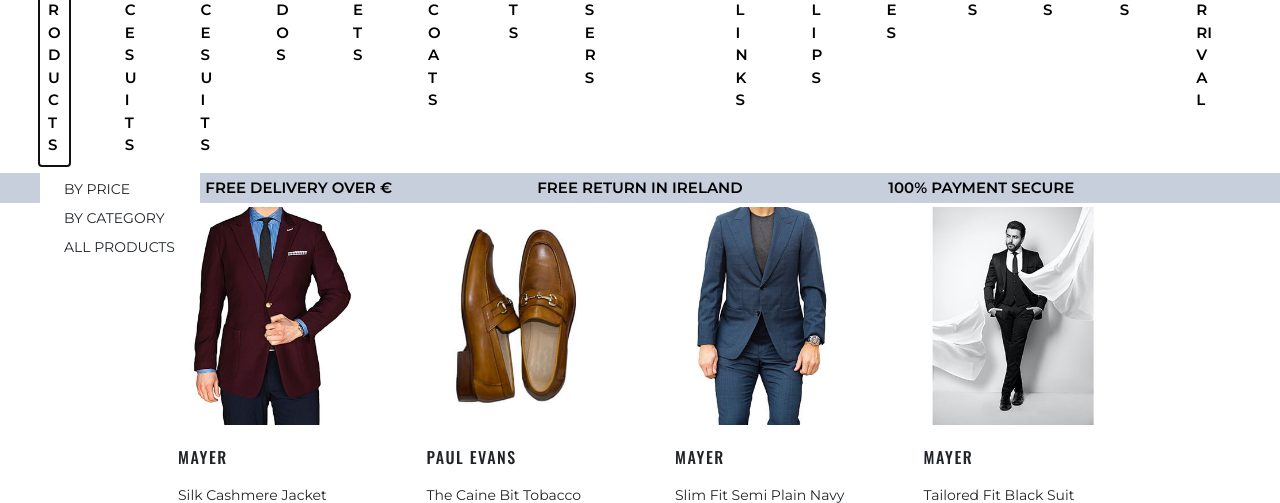
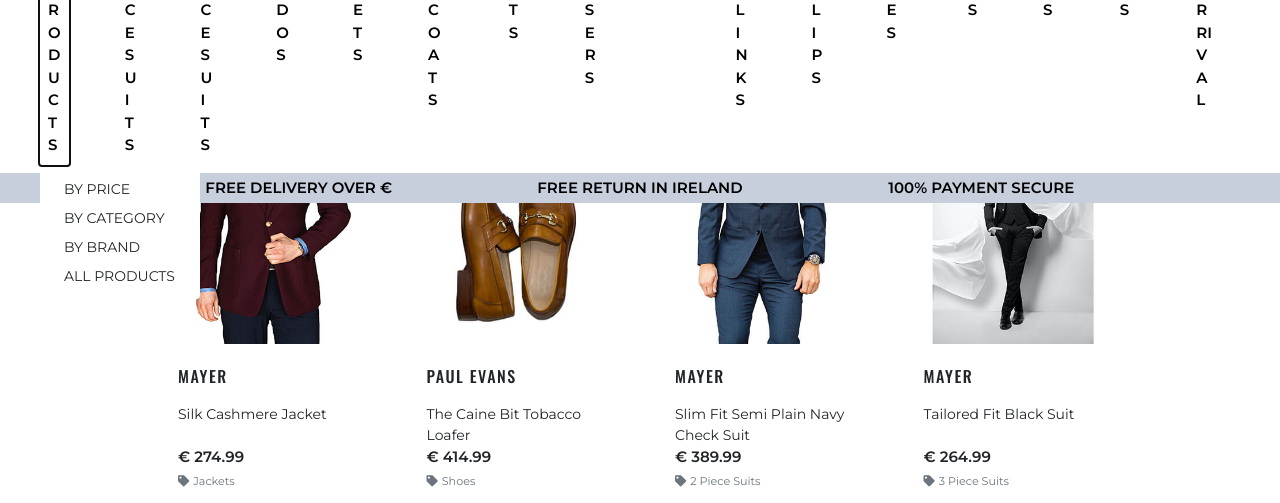
Before and after one commit to constantinadrian/gm_v2_unit_test, a Django app: page /products/ in a window 1280 px wide, after a click on "ALL PRODUCTS". Shown: the part 173-676 px from the top of the page. Run offline with Django 3.2, Linux system fonts and the light colour scheme; data comes from the database, SQL or seed files in the repository; some libraries are stand-ins or nearby versions.

Commit message:
[Add] Finish sorting functionality for category/subcategory for products page

```diff
--- a/products/templates/products/products.html
+++ b/products/templates/products/products.html
@@ -45,6 +45,8 @@
                     <option value="name_desc" {% if current_sorting == 'name_desc' %}selected{% endif %}>Name (Z-A)</option>
                     <option value="category_asc" {% if current_sorting == 'category_asc' %}selected{% endif %}>Category (A-Z)</option>
                     <option value="category_desc" {% if current_sorting == 'category_desc' %}selected{% endif %}>Category (Z-A)</option>
+                    <option value="brand_asc" {% if current_sorting == 'brand_asc' %}selected{% endif %}>Brand (A-Z)</option>
+                    <option value="brand_desc" {% if current_sorting == 'brand_desc' %}selected{% endif %}>Brand (Z-A)</option>
                 </select>
             </div>
         </div>
--- a/products/views.py
+++ b/products/views.py
@@ -19,6 +19,17 @@ def all_products(request, category_slug=None):
         if 'sort' in request.GET:
             sortkey = request.GET['sort']
             sort = sortkey
+
+            # check if sort in one of the db fields
+            sortkey_check = getattr(Product, sortkey, False)
+
+            # if sortkey does not exist, redirect to the
+            # product page to avoid a 500 server error
+            if sortkey_check is False:
+                messages.error(request,
+                               "You sort criteria didn't match our records!")
+                return redirect(reverse('products'))
+
             # to allow case insensitive on name field
             # annotate all products with a new field
             if sortkey == 'name':
@@ -28,6 +39,9 @@ def all_products(request, category_slug=None):
             if sortkey == 'category':
                 sortkey = 'category__name'
 
+            if sortkey == 'brand':
+                sortkey = 'brand'
+
             if 'direction' in request.GET:
                 direction = request.GET['direction']
                 # if direction is desc reverse the order
@@ -36,15 +50,37 @@ def all_products(request, category_slug=None):
 
             products = products.order_by(sortkey)
 
-            category = Category.objects.filter(parent=None)
+        # check if user was on a specific category/subcategory
+        # then filter the all sorts products
+        # to show the products from that specific category/subcategory
+        if category_slug is not None:
+            # check if category slug from url exist in category db
+            category = get_object_or_404(Category, slug=category_slug)
 
-        if category_slug is not None:
-            category = get_object_or_404(Category, slug=category_slug)
-            if category.parrent is not None:
-                products = products.filter(category__parrent__in=category.id)
+            # check if category is a child of other category
+            if category.parent is not None:
+                # if child show producs from this category
+                products = products.filter(category__name=category.name)
             else:
-                products = products.filter(category__name__in=category.name)
+                # check if category is a parrent or
+                # just a normal category (no parent and no child category)
+                parent_category = Category.objects.filter(
+                        parent=category.id).count()
 
+                # if parent, show all products from his children
+                if parent_category:
+                    products = products.filter(category__parent=category.id)
+
+                # show products from requested normal category
+                else:
+                    products = products.filter(category__name=category.name)
+
+            # query again the category for
+            # badge button filter on product page
+            category = category = Category.objects.filter(name=category.name)
+
+        # if there is a search query attach to get method filter
+        # the products base on the search query
         if 'q' in request.GET:
             query = request.GET['q']
             if not query:
@@ -53,29 +89,40 @@ def all_products(request, category_slug=None):
                 return redirect(reverse('products'))
 
             queries = (Q(name__icontains=query) |
+                       Q(brand__icontains=query) |
                        Q(description__icontains=query))
             products = products.filter(queries)
 
     else:
+        # check if user navigate on a specific category/subcategory
+        # to show the products from that specific category/subcategory
         if category_slug is not None:
+            # check if category slug from url exist in category db
             category = get_object_or_404(Category, slug=category_slug)
+
             # check if category is a child of other category
             if category.parent is not None:
+                # if child show producs from this category
                 products = products.filter(category__name=category.name)
             else:
                 # check if category is a parrent or
-                # just a normal category
+                # just a normal category (no parent and no child category)
                 parent_category = Category.objects.filter(
                         parent=category.id).count()
 
+                # if parent, show all products from his children
                 if parent_category:
                     products = products.filter(category__parent=category.id)
+
+                # show products from requested normal category
                 else:
                     products = products.filter(category__name=category.name)
 
+            # query again the category for
+            # badge button filter on product page
             category = Category.objects.filter(name=category.name)
         else:
-            category = Category.objects.filter(parent=None)
+            # category = Category.objects.filter(parent=None)
 
             products = list(products)
             shuffle(products)
--- a/templates/includes/main-nav.html
+++ b/templates/includes/main-nav.html
@@ -12,7 +12,8 @@
             </a>
             <div class="dropdown-menu border-0" aria-labelledby="all-products-link">
                 <a href="{% url 'products' %}?sort=price&direction=asc" class="dropdown-item">By Price</a>
-                <a href="{% url 'products' %}?sort=category" class="dropdown-item">By Category</a>
+                <a href="{% url 'products' %}?sort=category&direction=asc" class="dropdown-item">By Category</a>
+                <a href="{% url 'products' %}?sort=brand&direction=asc" class="dropdown-item">By Brand</a>
                 <a href="{% url 'products' %}" class="dropdown-item">All Products</a>
             </div>
         </li>
```
